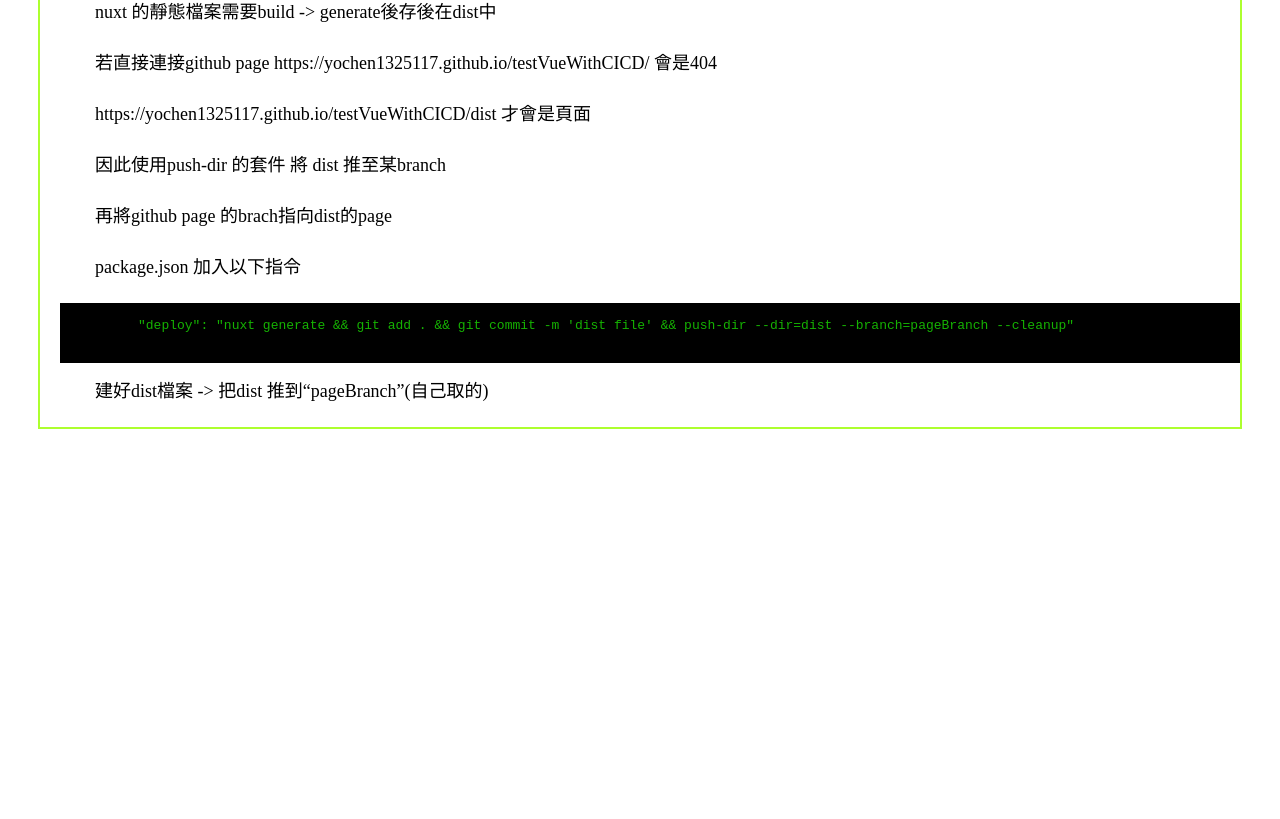
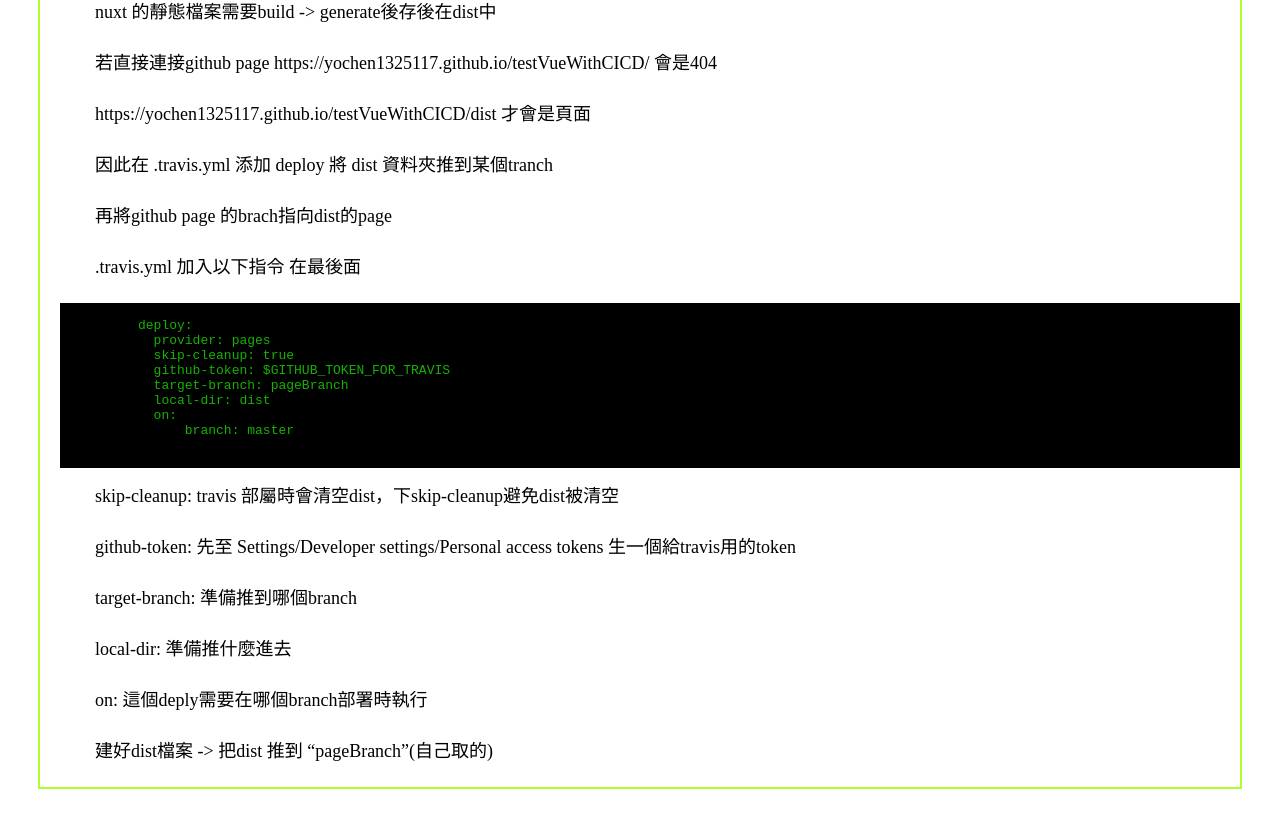
Before and after one commit to yochen1325117/testVueWithCICD, a Nuxt app: page /createProjectNote in a window 1280 px wide. Shown: the part 2328-3147 px from the top of the page. Before the commit the page ends 2787 px from the top, so only its background shows below. Built offline with nearby package versions, Linux system fonts and the light colour scheme.

Commit message:
test travis.yml api-token

```diff
--- a/package.json
+++ b/package.json
@@ -6,8 +6,7 @@
     "dev": "nuxt",
     "build": "nuxt build",
     "start": "nuxt start",
-    "generate": "nuxt generate",
-    "deploy": "nuxt generate && push-dir --dir=dist --branch=pageBranch --cleanup"
+    "generate": "nuxt generate"
   },
   "dependencies": {
     "babel-loader": "^8.2.2",
--- a/pages/createProjectNote.vue
+++ b/pages/createProjectNote.vue
@@ -37,13 +37,25 @@
       <p class="note-content">nuxt 的靜態檔案需要build -> generate後存後在dist中</p>
       <p class="note-content">若直接連接github page https://yochen1325117.github.io/testVueWithCICD/ 會是404</p>
       <p class="note-content">https://yochen1325117.github.io/testVueWithCICD/dist 才會是頁面</p>
-      <p class="note-content">因此使用push-dir 的套件 將 dist 推至某branch</p>
+      <p class="note-content">因此在 .travis.yml 添加 deploy 將 dist 資料夾推到某個tranch</p>
       <p class="note-content">再將github page 的brach指向dist的page</p>
-      <p class="note-content">package.json 加入以下指令</p>
+      <p class="note-content">.travis.yml 加入以下指令 在最後面</p>
       <pre>
-          "deploy": "nuxt generate && git add . && git commit -m 'dist file' && push-dir --dir=dist --branch=pageBranch --cleanup"
+          deploy:
+            provider: pages
+            skip-cleanup: true
+            github-token: $GITHUB_TOKEN_FOR_TRAVIS
+            target-branch: pageBranch
+            local-dir: dist
+            on:
+                branch: master
       </pre>
-      <p class="note-content">建好dist檔案 -> 把dist 推到“pageBranch”(自己取的)</p>
+      <p class="note-content">skip-cleanup: travis 部屬時會清空dist，下skip-cleanup避免dist被清空</p>
+      <p class="note-content">github-token: 先至 Settings/Developer settings/Personal access tokens 生一個給travis用的token</p>
+      <p class="note-content">target-branch: 準備推到哪個branch</p>
+      <p class="note-content">local-dir: 準備推什麼進去</p>
+      <p class="note-content">on: 這個deply需要在哪個branch部署時執行</p>
+      <p class="note-content">建好dist檔案 -> 把dist 推到 “pageBranch”(自己取的)</p>
     </div>
   </div>
 </template>
```
Also changed, not shown: .travis.yml.
